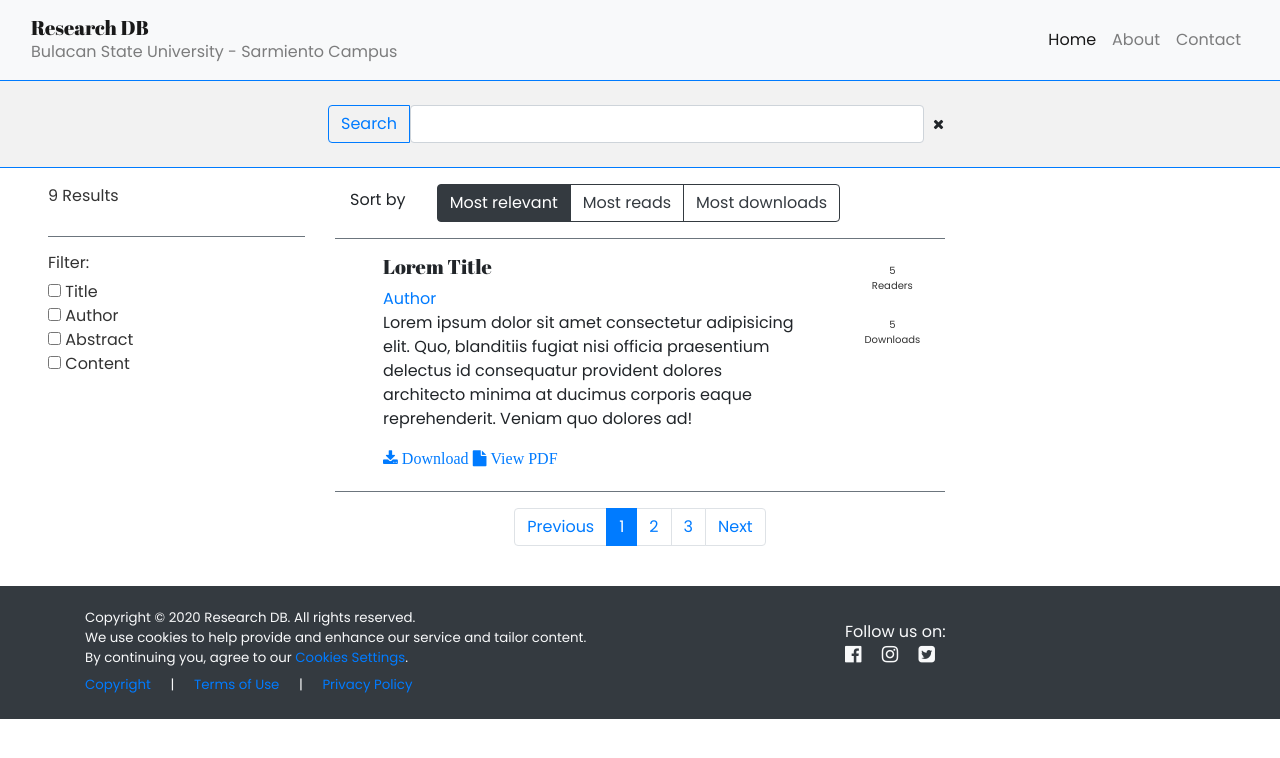
After one commit to jariCruz/BSU_SC_RDB, a PHP site: page /php/search_page.php in a window 1280 px wide. The commit adds this page. Shown: the top 758 px of the page. Run offline with PHP 8.4, Linux system fonts and the light colour scheme.

Commit message:
Search page added...

```diff
--- a/src/css/custom.css
+++ b/src/css/custom.css
@@ -1,4 +1,6 @@
-/* Index.php */
+/************************
+*      Index page       *
+************************/
 
 /* Change font size and family */
 body {
@@ -6,15 +8,37 @@ body {
     font-size: 16px;
   }
 
+/* Use this when cleaning code*/
+.cfont {
+  font-family: 'Abril Fatface', serif;
+
+}
+
+.cs-1 {
+  font-size: 46px;
+
+}
+
+.cs-2 {
+  font-size: 20px;
+
+}
+
+.cs-3 {
+  font-size: 15px;
+
+}
+
+/* half-done */
 h1 {
-    font-family: 'Abril Fatface', serif;
-    font-size: 46px;
-  }
+  font-family: 'Abril Fatface', serif;
+  font-size: 46px;
+}
 
 /* Header font */
 .hf {
-    font-family: 'Abril Fatface', serif;
-    font-size: 20px;
+  font-family: 'Abril Fatface', serif;
+  font-size: 20px;
 }
 
 /* Jumbotron */
@@ -37,10 +61,73 @@ h1 {
 }
 
 
-/* Registration page */
-/* Custom margin for the form */
+/************************
+*  Registration page    *
+************************/
+
+/* Margin for the form */
 
 .reg-form-custom-width {
   width: 50%;
 
 }
+
+/************************
+*     Search page       *
+************************/
+
+
+/* Width for search bar */
+.cSearch-width {
+  width: 50%;
+
+}
+
+/* Grey background color */
+.bg-muted {
+  background-color: #f2f2f2;
+
+}
+
+/* Grey font color */
+.text-ash {
+  color: #333333;
+
+}
+
+/* Hoverable text color */
+.hTitle-color:hover {
+  color: blue;
+
+}
+
+/* Hoverable background color */
+.hBg:hover {
+  background-color: #e6fff7;
+
+}
+
+/* For links inside stretched-link */
+.cards .cLink {
+  z-index: 2;
+  position: relative;
+
+}
+
+/* Smaller text size */
+.smaller {
+  font-size: x-small;
+
+}
+
+/* Black font color */
+.ccBlack {
+  color: #000000;
+
+}
+
+/* Padding bottom for result div */
+.cpb-1 {
+  padding-bottom: 11%;
+
+}
--- /dev/null
+++ b/src/php/search_page.php
@@ -0,0 +1,333 @@
+<!DOCTYPE html>
+<html lang="en">
+<head>
+    <meta charset="UTF-8">
+    <meta name="viewport" content="width=device-width, initial-scale=1.0">
+    <title>Query | Research DB</title>
+
+    <!-- Latest compiled and minified CSS -->
+    <link rel="stylesheet" href="https://maxcdn.bootstrapcdn.com/bootstrap/4.5.2/css/bootstrap.min.css">
+
+    <!-- jQuery library -->
+    <script src="https://ajax.googleapis.com/ajax/libs/jquery/3.5.1/jquery.min.js"></script>
+
+    <!-- Popper JS -->
+    <script src="https://cdnjs.cloudflare.com/ajax/libs/popper.js/1.16.0/umd/popper.min.js"></script>
+
+    <!-- Latest compiled JavaScript -->
+    <script src="https://maxcdn.bootstrapcdn.com/bootstrap/4.5.2/js/bootstrap.min.js"></script>
+
+    <!-- Font Awesome Icon -->
+    <link rel="stylesheet" href="https://cdnjs.cloudflare.com/ajax/libs/font-awesome/4.7.0/css/font-awesome.min.css">
+
+    <!-- Font link -->
+    <link rel="stylesheet" href="https://fonts.googleapis.com/css?family=Abril+Fatface|Poppins">
+
+    <!-- Other resources -->
+    <link rel="stylesheet" href="../css/custom.css">
+
+</head>
+
+<body>
+
+
+<!-- navigator -->
+
+<div class="sticky-top">
+    <nav class="navbar navbar-expand-md navbar-light bg-light">
+
+      <div class="container-fluid">
+
+        <div>
+          <div class="hf">
+            <a class="navbar-brand" href="#">Research DB</a>
+          </div>
+
+          <div class="mt-n3">
+            <span class="navbar-text">Bulacan State University - Sarmiento Campus</span>
+          </div>
+        </div>
+
+        <ul class="navbar-nav ml-auto">
+
+          <li class="nav-item active">
+            <a class="nav-link" href="#">Home</a>
+
+          </li>
+
+
+          <li class="nav-item">
+            <a class="nav-link" href="#">About</a>
+
+          </li>
+
+          <li class="nav-item">
+            <a class="nav-link" href="#">Contact</a>
+
+          </li>
+        </ul>
+      </div>
+    </nav>
+</div>
+
+<!-- Search bar -->
+
+<div class="container-fluid
+                bg-muted
+                border border-primary
+                    border-left-0
+                    border-right-0">
+    <div class="input-group d-flex justify-content-center">
+
+        <div class="input-group-prepend py-sm-4 cSearch-width">
+            <button class="btn btn-outline-primary" type="button">Search</button>
+            <input class="form-control"  type="text">
+            <button type="button" class="btn btn-default btn-sm">
+                <span class="fa fa-remove"></span>
+            </button>
+        </div>
+
+    </div>
+</div>
+
+
+<!-- Main content -->
+<div class="container-fluid">
+    <div class="row">
+
+        <!-- Filter -->
+        <div class="col-sm-3 pt-3 pl-5 text-ash">
+
+            <div class="cpb-1
+                        border border-secondary
+                          border-left-0
+                          border-right-0
+                          border-top-0">
+              <span>9 Results</span>
+            </div>
+
+            <h6 class="mt-3">Filter:</h6>
+            <input type="checkbox">
+            <span>Title</span>
+
+            <br>
+
+            <input type="checkbox">
+            <span>Author</span>
+
+            <br>
+
+            <input type="checkbox">
+            <span>Abstract</span>
+
+            <br>
+
+            <input type="checkbox">
+            <span>Content</span>
+
+
+        </div>
+
+      <!-- Content -->
+        <div class="col-sm-6">
+
+          <div class="container pt-3 pb-3">
+
+            <div class="row">
+
+            <!-- Sort -->
+
+              <div class="col-sm-2 pt-1" style="height: 30px;">
+                <p class="">Sort by</p>
+              </div>
+
+              <!-- Use the 'active class' to change the btn color -->
+              <div class="btn-group text-dark">
+                  <button class="btn btn-outline-dark active">Most relevant</button>
+
+                  <button class="btn btn-outline-dark">Most reads</button>
+
+                  <button class="btn btn-outline-dark">Most downloads</button>
+              </div>
+
+            </div>
+
+          </div>
+
+          <!-- Here is the whole research study
+               This part includes the research study details
+                  (titles, authors, abstract, view pdf, download file,
+                  and statistics for reads and downloads)-->
+
+          <div class="cards hBg
+                        border border-left-0
+                               border-right-0
+                               border-secondary">
+
+            <div class="card-body pt-3 pl-5">
+
+
+
+              <div class="row">
+                <div class="col-sm-10 pr-5">
+                  <h4 class="cfont cs-2">Lorem Title</h4>
+
+                  <a href="#" class="cLink">Author</a>
+                  <p>Lorem ipsum dolor sit amet consectetur adipisicing elit. Quo, blanditiis fugiat nisi officia praesentium delectus id consequatur provident dolores architecto minima at ducimus corporis eaque reprehenderit. Veniam quo dolores ad!</p>
+
+
+                  <a href="#" class="fa fa-download cLink"> Download</a>
+
+                  <a href="#" class="fa fa-file cLink"> View PDF</a>
+
+
+                  <!-- Modal -->
+                  <div class="modal fade" id="cModalContent" role="dialog">
+                    <div class="modal-dialog modal-dialog-scrollable">
+
+                      <!-- Modal header -->
+                      <div class="modal-content">
+                        <div class="modal-title">
+
+                          <div class="modal-header">
+                            <div class="btn-group">
+                              <button type="button" class="btn btn-outline-dark fa fa-download"> Download</button>
+                              <button type="button" class="btn btn-outline-dark fa fa-file"> View PDF</button>
+                            </div>
+                            <button type="button" class="close" data-dismiss="modal">&times;</button>
+                          </div>
+
+                        </div>
+
+                        <!-- Modal details -->
+
+                        <div class="modal-body">
+                          <!-- Make the title color black -->
+                          <!-- Make the hover color blue -->
+
+                          <a href="#" class="cfont cs-2">Lorem Title</a>
+                          <br>
+                          <a href="#">Author</a>
+
+                          <hr class="bg-muted">
+
+                          <p class="text-uppercase">Abstract</p>
+
+                          <p>Lorem ipsum dolor sit amet consectetur adipisicing elit.
+                              Numquam fugiat sunt in dolor nobis quos unde quo incidunt alias?
+                              Repellat quo quos ipsam minima a veniam, eveniet corporis porro aut.
+                          </p>
+
+                        </div>
+
+                        <div class="modal-footer">
+                          <button type="button" class="btn btn-outline-danger"
+                                    data-dismiss="modal">Close</button>
+
+                        </div>
+
+
+
+
+                      </div>
+                    </div>
+                  </div>
+
+                  <!-- Mini tab for short details
+                  This <a> tag represent the button for the whole research study -->
+
+                  <a href="#cModalContent" class="stretched-link"
+                      data-toggle="modal" data-backdrop="static"></a>
+                </div>
+
+              <!-- Statistics -->
+
+              <div class="col-sm-2">
+                <div class=" pt-2 text-ash">
+                  <p class="text-center smaller">5<br>Readers</p>
+
+                </div>
+
+                <div class="pt-2 text-ash">
+                  <p class="text-center smaller">5<br>Downloads</p>
+                </div>
+
+
+              </div>
+
+            </div>
+
+
+            </div>
+
+
+
+          </div>
+
+          <!-- The whole research study details ends here -->
+
+
+          <!-- Pagination -->
+
+          <div class="container mt-3">
+
+            <ul class="pagination justify-content-center">
+              <li class="page-item"><a class="page-link" href="#">Previous</a></li>
+              <li class="page-item active"><a class="page-link" href="#">1</a></li>
+              <li class="page-item"><a class="page-link" href="#">2</a></li>
+              <li class="page-item"><a class="page-link" href="#">3</a></li>
+              <li class="page-item"><a class="page-link" href="#">Next</a></li>
+
+            </ul>
+
+          </div>
+
+          <!-- div for Content -->
+        </div>
+
+      <!-- div for row -->
+    </div>
+
+    <!-- div for container -->
+</div>
+
+
+<!-- Footer -->
+
+<footer class="border-top-2 mt-4 pb-4 bg-dark text-light">
+
+  <div class="container">
+    <div class="row">
+      <div class="col-8 ft">
+        <p style="margin-top: 3%">Copyright © 2020 Research DB. All rights reserved.<br>
+          We use cookies to help provide and enhance our service and tailor content.<br>
+          By continuing you, agree to our <a href="#">Cookies Settings</a>.</p><br>
+
+        <div style="margin-top: -4%;">
+          <a href="#">Copyright</a>
+          <span class="px-3">|</span>
+
+          <a href="#">Terms of Use</a>
+          <span class="px-3">|</span>
+
+          <a href="#">Privacy Policy</a>
+
+        </div>
+      </div>
+
+      <div class="col-4" style="margin-top: 3%">
+        <span>Follow us on:</span><br>
+
+        <span class="fa fa-facebook-official sl"></span>
+        <span class="fa fa-instagram sl px-3"></span>
+        <span class="fa fa-twitter-square sl"></span>
+      </div>
+
+    </div>
+  </div>
+
+</footer>
+
+
+</body>
+</html>
```
